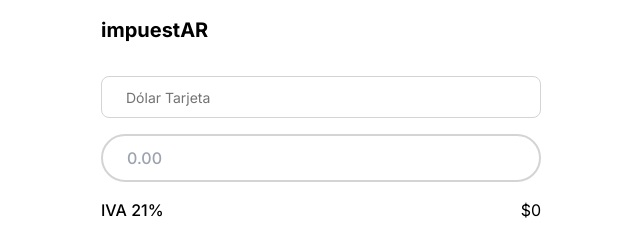
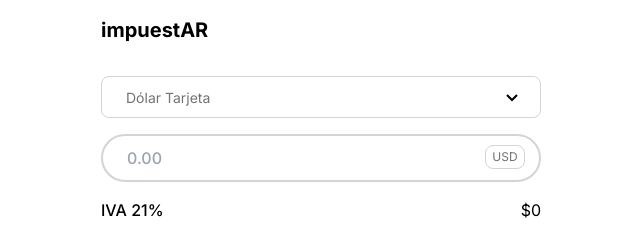
Before and after one commit to juanigarciadev/impuestAR, a Next.js app: page / in a window 1280 px wide. Shown: the top 232 px of the page, without its empty margins (319-959 px from the left). Built offline with nearby package versions, Linux system fonts and the light colour scheme; no server answers.

Commit message:
Se agrega selector de divisas (sin funcionamiento) y se agrega un indicador de flecha con animacion en el desplegable de selección de tipo de dólar

```diff
--- a/src/components/Calculator.tsx
+++ b/src/components/Calculator.tsx
@@ -1,17 +1,18 @@
 "use client"
-import { useEffect, useMemo, useState } from "react"
+import { FormEvent, useEffect, useMemo, useState } from "react"
 import CopyIcon from "../icons/CopyIcon"
 import CardIcon from "@/icons/CardIcon";
 import CryptoIcon from "@/icons/CryptoIcon";
 import BankIcon from "@/icons/BankIcon";
+import ChevronDown from "@/icons/ChevronDown";
 
 export default function Calculator() {
 
     // Se setean los valores de los dólares
     const [precioDolarInicial, setPrecioDolarInicial] = useState(0);
     const [precioDolar, setPrecioDolar] = useState(0);
+    const [precioDolarCrypto, setPrecioDolarCrypto] = useState(0);
     // const [precioDolarBlue, setPrecioDolarBlue] = useState(0);
-    const [precioDolarCrypto, setPrecioDolarCrypto] = useState(0);
 
     // Estado para la divisa seleccionada
     const [divisaSeleccionada, setDivisaSeleccionada] = useState('Dólar Tarjeta');
@@ -48,6 +49,7 @@ export default function Calculator() {
     const totalValue = useMemo(()=> value*precioDolar + impuestosTotales, [value, precioDolar, impuestosTotales])
 
     const [dropdownToggle, setDropdownToggle] = useState(false)
+    const [dropdownCurrencyToggle, setDropdownCurrencyToggle] = useState(false)
     const [dropdownTitle, setDropdownTitle] = useState('Dólar Tarjeta')
 
     function updateCurrency(currencyName: string, currencyValue: number): void {
@@ -68,11 +70,23 @@ export default function Calculator() {
         navigator.clipboard.writeText(text)
     }
 
+    const handleSubmit = (event: FormEvent<HTMLFormElement>) => {
+        event.preventDefault()
+    }
+
+    const dropdownArrowRotation = dropdownToggle ? 'rotate-[180deg]' : null
+
     return(
         <section className="flex flex-col gap-4 w-full">
-            <div className="w-full py-2 px-6 border border-neutral-300 rounded-lg cursor-pointer hover:bg-neutral-100 duration-200 relative " onClick={()=>setDropdownToggle(!dropdownToggle)}>
+            <div className="w-full py-2 px-6 border border-neutral-300 rounded-lg cursor-pointer hover:bg-neutral-100 duration-200 relative " onClick={()=>{
+                setDropdownToggle(!dropdownToggle)
+                setDropdownCurrencyToggle(false)
+                }}>
                 <span className="text-sm text-neutral-500 select-none">{dropdownTitle}</span>
-                {dropdownToggle ? <div className="absolute bg-white w-full top-12 left-0 border border-neutral-300 shadow-sm rounded-lg">
+                <span className={`right-4 top-2 absolute select-none duration-200 ${dropdownArrowRotation}`}>
+                    <ChevronDown/>
+                </span>
+                {dropdownToggle ? <div className="z-20 absolute bg-white w-full top-12 left-0 border border-neutral-300 shadow-sm rounded-lg">
                     <div className="inline-flex gap-2 items-center w-full hover:bg-neutral-100 py-4 px-6 select-none" onClick={()=>updateCurrency('Dólar Tarjeta', precioDolarInicial)}>
                         <CardIcon/>
                         <span className="text-sm text-neutral-500">Dólar Tarjeta</span>
@@ -90,7 +104,26 @@ export default function Calculator() {
                     </div> */}
                 </div> : null}
             </div>
-            <input onChange={(e)=>setValue(Number(e.target.value))} type="number" className="calculatorInput font-medium rounded-full h-12 w-full py-2 px-6 border-2 border-neutral-300 hover:border-neutral-400 focus:border-neutral-600 duration-200" placeholder="0.00"/>
+            <form onSubmit={handleSubmit} className="relative">
+                <div className="inline-flex items-center justify-center absolute bg-white border border-neutral-300 w-10 h-6 rounded-lg select-none cursor-pointer right-4 top-[11px] hover:bg-neutral-100" onClick={()=>{
+                    setDropdownCurrencyToggle(!dropdownCurrencyToggle)
+                    setDropdownToggle(false)
+                }}>
+                    {dropdownCurrencyToggle ? <div className="bg-white z-10 border border-neutral-300 rounded-lg absolute right-0 top-7">
+                        <div className="inline-flex items-center w-full py-1 px-6 select-none hover:bg-neutral-100">
+                            <span className="text-xs text-neutral-500">USD</span>
+                        </div>
+                        <div className="inline-flex items-center w-full py-1 px-6 select-none hover:bg-neutral-100 cursor-not-allowed">
+                            <span className="text-xs text-neutral-500">EUR</span>
+                        </div>
+                        <div className="inline-flex items-center w-full py-1 px-6 select-none hover:bg-neutral-100 cursor-not-allowed">
+                            <span className="text-xs text-neutral-500">ARS</span>
+                        </div>
+                    </div> : null}
+                    <span className="text-xs text-neutral-500">USD</span>
+                </div>
+                <input onChange={(e)=>setValue(Number(e.target.value))} type="number" className="font-medium rounded-full h-12 w-full py-2 px-6 pr-16 border-2 border-neutral-300 hover:border-neutral-400 focus:border-neutral-600 duration-200" placeholder="0.00"/>
+            </form>
             <div className="flex flex-col gap-2">
                 <div className="flex justify-between">
                     <span className="font-medium">IVA 21%</span>
--- /dev/null
+++ b/src/icons/ChevronDown.tsx
@@ -0,0 +1,5 @@
+export default function ChevronDown() {
+    return(
+        <svg xmlns="http://www.w3.org/2000/svg" width="24" height="24" viewBox="0 0 24 24" style={{fill: 'rgba(0, 0, 0, 1)'}}><path d="M16.293 9.293 12 13.586 7.707 9.293l-1.414 1.414L12 16.414l5.707-5.707z"></path></svg>
+    )
+}
```
